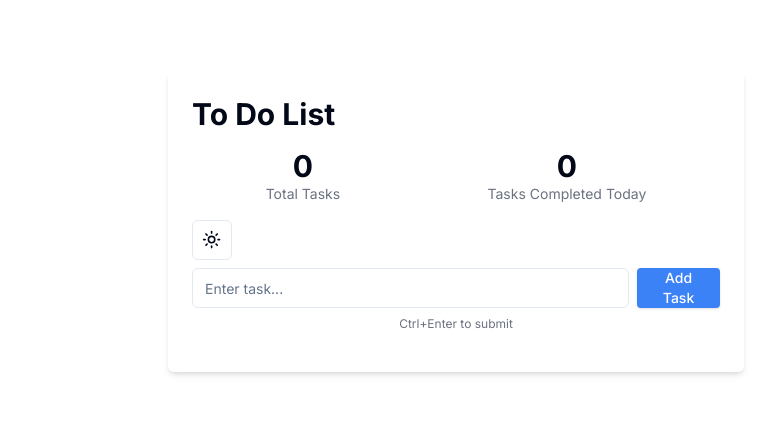
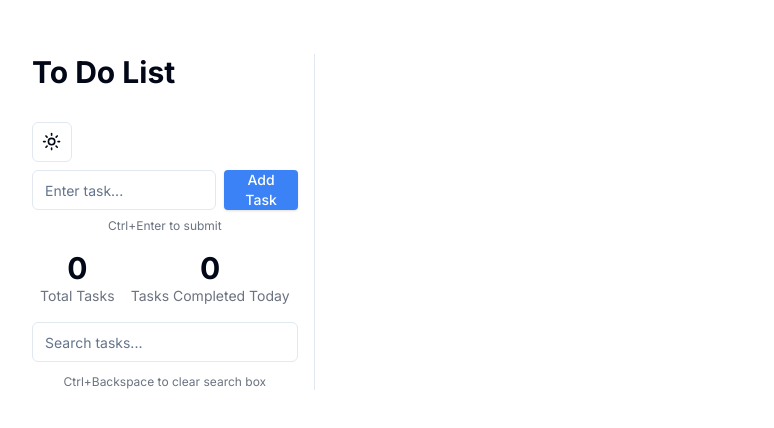
Before and after one commit to DAVEALLCAPS/todolist-ts, a Next.js app: page / in a window 1280 px wide. Shown: the part 178-606 px from the top of the page, without its empty margins (184-958 px from the left). Built offline with nearby package versions, Linux system fonts and the light colour scheme.

Commit message:
Change layout of Home and add search box

```diff
--- a/app/page.tsx
+++ b/app/page.tsx
@@ -5,6 +5,7 @@ import { useToast } from "@/components/ui/use-toast";
 import TaskForm from "@/components/TaskForm";
 import TaskItem from "@/components/TaskItem";
 import TaskSummary from "@/components/TaskSummary";
+import SearchBox from "@/components/SearchBox";
 
 interface Task {
   id: number;
@@ -18,6 +19,7 @@ const Home: React.FC = () => {
   const [tasks, setTasks] = useState<Task[]>([]);
   const { toast } = useToast();
   const [taskIdCounter, setTaskIdCounter] = useState(0);
+  const [searchTerm, setSearchTerm] = useState("");
 
   const addTask = (taskText: string) => {
     if (taskText.trim() !== "") {
@@ -37,7 +39,7 @@ const Home: React.FC = () => {
     }
   };
 
-  const toggleTaskCompletion = (taskId: number) => {
+  const toggleTaskCompletion = (taskId: number): void => {
     const updatedTasks = tasks.map((t) =>
       t.id === taskId
         ? {
@@ -84,14 +86,25 @@ const Home: React.FC = () => {
     });
   };
 
+  const filteredTasks = tasks.filter((task) =>
+    task.text.toLowerCase().includes(searchTerm.toLowerCase())
+  );
+
   return (
     <div className="min-h-screen flex justify-center items-center">
-      <div className="p-6 rounded-md shadow-md w-full max-w-xl">
+      <div className="flex w-full max-w-4xl p-6 rounded-md">
+        <div className="flex flex-col w-1/3 space-y-4 pr-4 border-r">
           <h1 className="text-3xl font-bold mb-4">To Do List</h1>
-        <TaskSummary tasks={tasks} clearCompletedTasks={clearCompletedTasks} />
           <TaskForm onAddTask={addTask} />
+          <TaskSummary
+            tasks={tasks}
+            clearCompletedTasks={clearCompletedTasks}
+          />
+          <SearchBox value={searchTerm} onChange={setSearchTerm} />
+        </div>
+        <div className="w-2/3 pl-4">
           <div className="space-y-2">
-          {tasks.map((task) => (
+            {filteredTasks.map((task) => (
               <TaskItem
                 key={task.id}
                 task={task}
@@ -102,6 +115,7 @@ const Home: React.FC = () => {
           </div>
         </div>
       </div>
+    </div>
   );
 };
 
```
Lines whose indentation alone changed are shown as unchanged.
